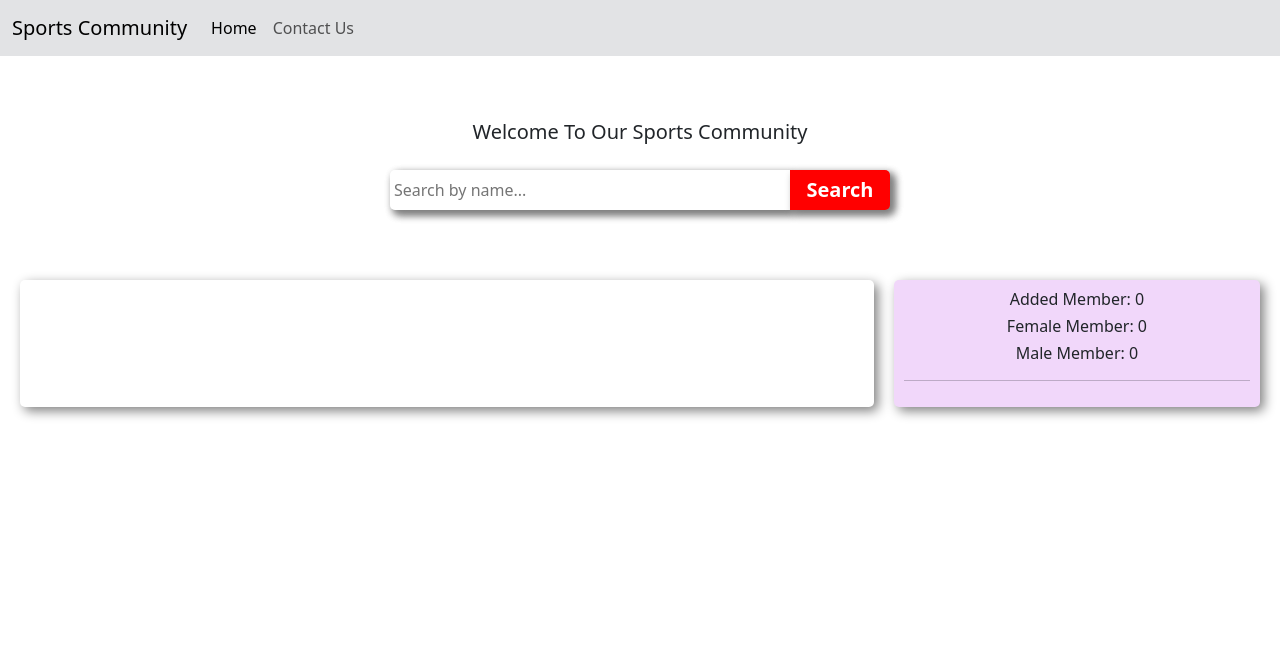
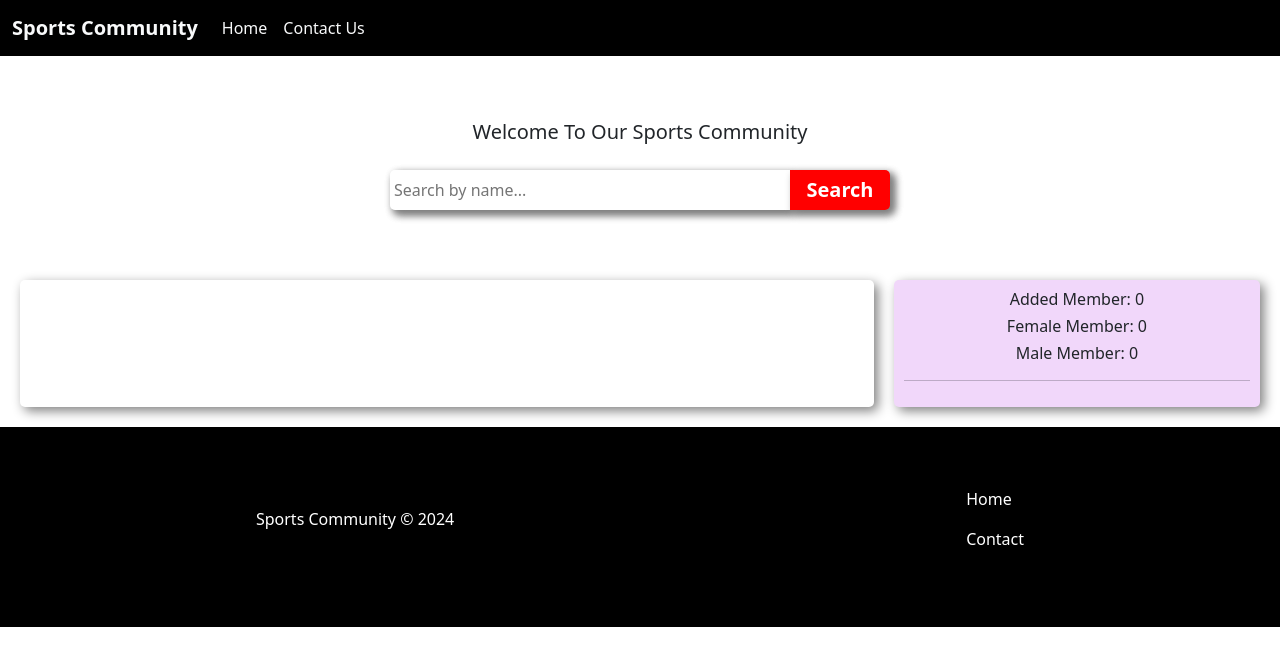
Before and after one commit to anupamahalder/Simple-Sports-Community-JavaScript, a plain HTML site: page index.html in a window 1280 px wide. Drawn offline with nearby package versions, Linux system fonts and the light colour scheme; no server answers.

Commit message:
Added the social media links

```diff
--- a/app.js
+++ b/app.js
@@ -34,6 +34,14 @@ const handlePersonCard = (person) => {
         <p><b>Position: </b>${person.strPosition}</p>
         <p><b>Gender: </b>${person.strGender}</p>
         <p><b>Nationality: </b>${person.strNationality}</p>
+        <p><b>Social Links:
+        <a href="${person.strFacebook}" target="_blank" rel="noopener noreferrer">
+        <img class="social-icon" src="https://encrypted-tbn0.gstatic.com/images?q=tbn:ANd9GcSAGE8ljXRyieCB8kw8Xirym_RYMXW2dkuwKg&s"></a>
+        <a href="${person.strInstagram}" target="_blank" rel="noopener noreferrer">
+        <img class="social-icon" src="https://encrypted-tbn0.gstatic.com/images?q=tbn:ANd9GcQ9TiAas3wAW09cV4z1jQFYiBNLkJC_i7joTw&s"></a>
+        <a href="${person.strTwitter}" target="_blank" rel="noopener noreferrer">
+        <img class="social-icon" src="https://encrypted-tbn0.gstatic.com/images?q=tbn:ANd9GcSmJGaR_uW64_qK6pW7MwlHbDJc7rujJbbXPQ&s"></a>
+        </b></p>
         <button class="add-btn btn-style" data-player-id="${person.idPlayer}" onclick="handleAddGroup(${person.idPlayer})">Add To Group</button>
         <button class="detail-btn btn-style" onclick="handlePersonDetails(${person.idPlayer})">Details</button>
     `;
--- a/index.html
+++ b/index.html
@@ -7,21 +7,21 @@
     <link rel="stylesheet" href="style.css">
     <link rel="stylesheet" href="https://cdn.jsdelivr.net/npm/bootstrap@5.3.3/dist/css/bootstrap.min.css">
 </head>
-<body class="bg-pink">
+<body class="">
     <!-- navbar  -->
-    <nav class="navbar navbar-expand-lg bg-secondary-subtle bg-body text-light">
-        <div class="container-fluid">
-          <a class="navbar-brand" href="#">Sports Community</a>
+    <nav class="navbar nav-style navbar-expand-lg bg-black">
+        <div class="container-fluid nav-style">
+          <a class="navbar-brand text-light fw-bold" href="#">Sports Community</a>
           <button class="navbar-toggler" type="button" data-bs-toggle="collapse" data-bs-target="#navbarNav" aria-controls="navbarNav" aria-expanded="false" aria-label="Toggle navigation">
             <span class="navbar-toggler-icon"></span>
           </button>
           <div class="collapse navbar-collapse" id="navbarNav">
             <ul class="navbar-nav">
               <li class="nav-item">
-                <a class="nav-link active" aria-current="page" href="#">Home</a>
+                <a class="nav-link active text-light" aria-current="page" href="#">Home</a>
               </li>
               <li class="nav-item">
-                <a class="nav-link" href="#">Contact Us</a>
+                <a class="nav-link text-light" href="#">Contact Us</a>
               </li>
             </ul>
           </div>
@@ -51,6 +51,16 @@
             </div>
         </div>
     </div>
+    <!-- footer  -->
+    <div class="bg-black mb-0 footer-style">
+      <div>
+        <p>Sports Community &copy; 2024</p>
+      </div>
+      <div class="m-0">
+        <p>Home</p>
+        <p>Contact</p>
+      </div>
+    </div>
 
     <script src="app.js"></script>
     <script src="https://cdn.jsdelivr.net/npm/bootstrap@5.3.3/dist/js/bootstrap.bundle.min.js"></script>
--- a/style.css
+++ b/style.css
@@ -1,3 +1,7 @@
+*{
+    padding: 0px;
+    margin: 0px 0px;
+}
 .search-container{
     display: flex;
     justify-content: space-between;
@@ -73,7 +77,7 @@
 }
 .person-card{
     width: 220px;
-    height: 380px;
+    height: 400px;
     border-radius: 8px;
     box-shadow: 4px 4px 8px gray;
     padding: 20px;
@@ -98,7 +102,7 @@
     background-color: #b71540;
 }
 .add-btn{
-    background-color: #0c2461;
+    background-color: #3c40c6;
 }
 .sports-group-container{
     display: flex;
@@ -107,3 +111,17 @@
     align-items: left;
     margin-left: 20px;
 }
+.footer-style{
+    height: 200px;
+    color: white;
+    display: flex;
+    justify-content: space-around;
+    align-items: center;
+}
+.social-icon{
+    width: 25px;
+    height: 25px;
+    border-radius: 50%;
+    cursor: pointer;
+    object-fit: cover;
+}
```
